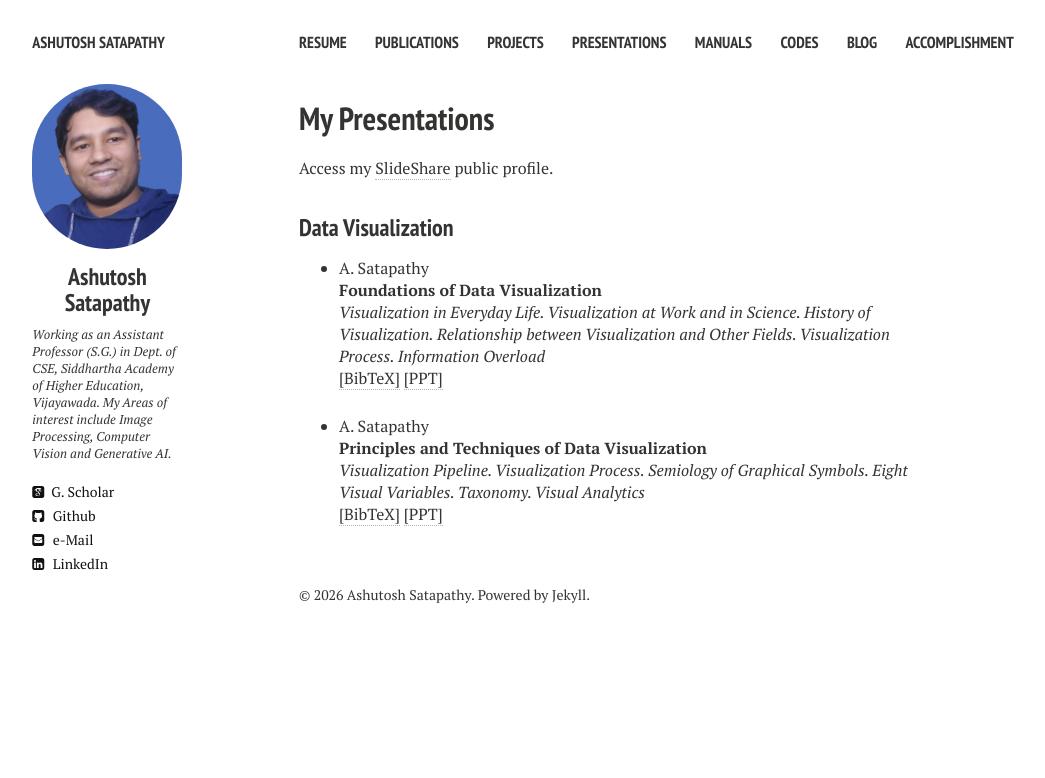
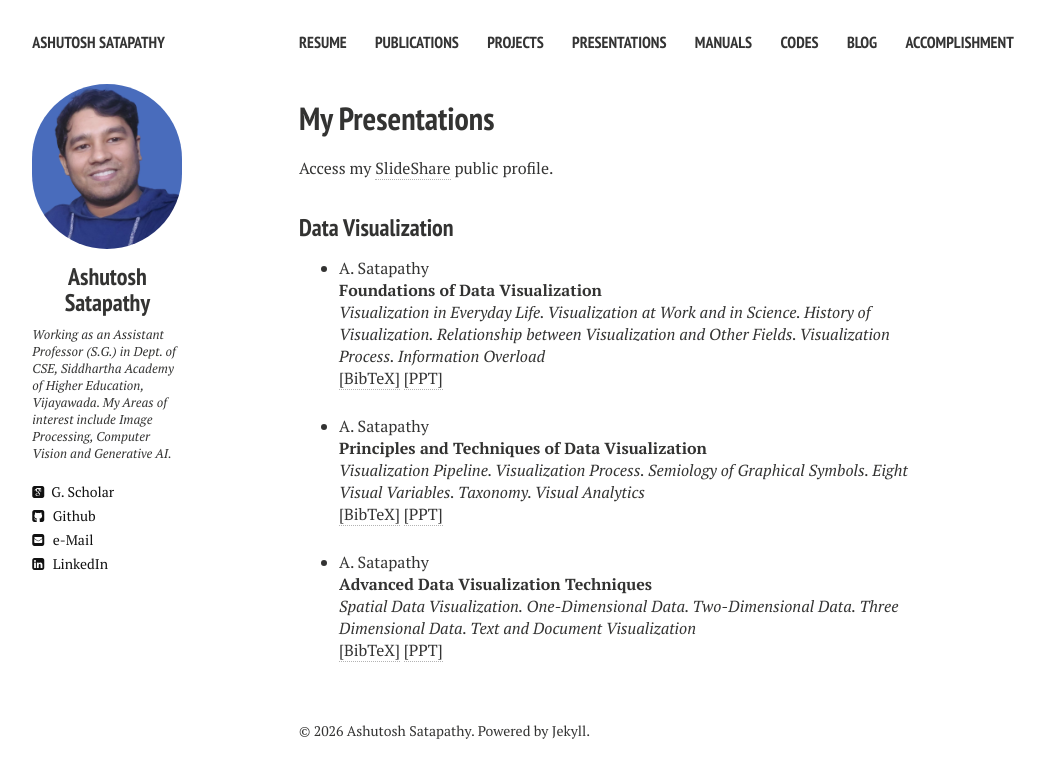
Before and after one commit to ashutoshsatapathy1990/ashutoshsatapathy1990.github.io, a Jekyll site: the page built from presentations-DV.md, in a window 1280 px wide. Shown: the top 778 px of the page, without its empty margins (21-1066 px from the left). Built offline with Jekyll 4.4.1, drawn with Linux system fonts in a browser that asks for light colours; nearby versions of some CDN libraries.

Commit message:
Update presentations-DV.html

```diff
--- a/_layouts/presentations-DV.html
+++ b/_layouts/presentations-DV.html
@@ -120,10 +120,34 @@ A. Satapathy
 <pre>
 @misc{satapathy2026visual,
   author       = {Ashutosh Satapathy},
-  title        = {Visual Aids for Exploratory Data Analysis},
+  title        = {Principles and Techniques of Data Visualization},
   howpublished = {Lecture slides},
   year         = {2026},
   month        = {feb},
+  institution  = {Siddhartha Academy of Higher Education (Deemed to be University)},
+  address      = {Vijayawada, India}
+}
+</pre>
+</div>
+</li>
+
+<!-- Item: ashutosh2026advanced -->
+<li ><p>
+A. Satapathy
+<br><b>Advanced Data Visualization Techniques</b><br>
+<i>Spatial Data Visualization. One-Dimensional Data. Two-Dimensional Data. Three Dimensional Data. Text and Document Visualization</i>
+<br />
+<a href="javascript:toggleBibtex('ashutosh2026advanced')">[BibTeX]</a>
+<a href=https://www.slideshare.net/slideshow/comprehensive-guide-to-advanced-spatial-and-multidimensional-data-visualization-techniques/287060596>[PPT]</a>
+</p>
+<div id="bib_ashutosh2026advanced" class="bibtex noshow">
+<pre>
+@misc{ashutosh2026advanced,
+  author       = {Ashutosh Satapathy},
+  title        = {Advanced Data Visualization Techniques},
+  howpublished = {Lecture slides},
+  year         = {2026},
+  month        = {mar},
   institution  = {Siddhartha Academy of Higher Education (Deemed to be University)},
   address      = {Vijayawada, India}
 }
```
